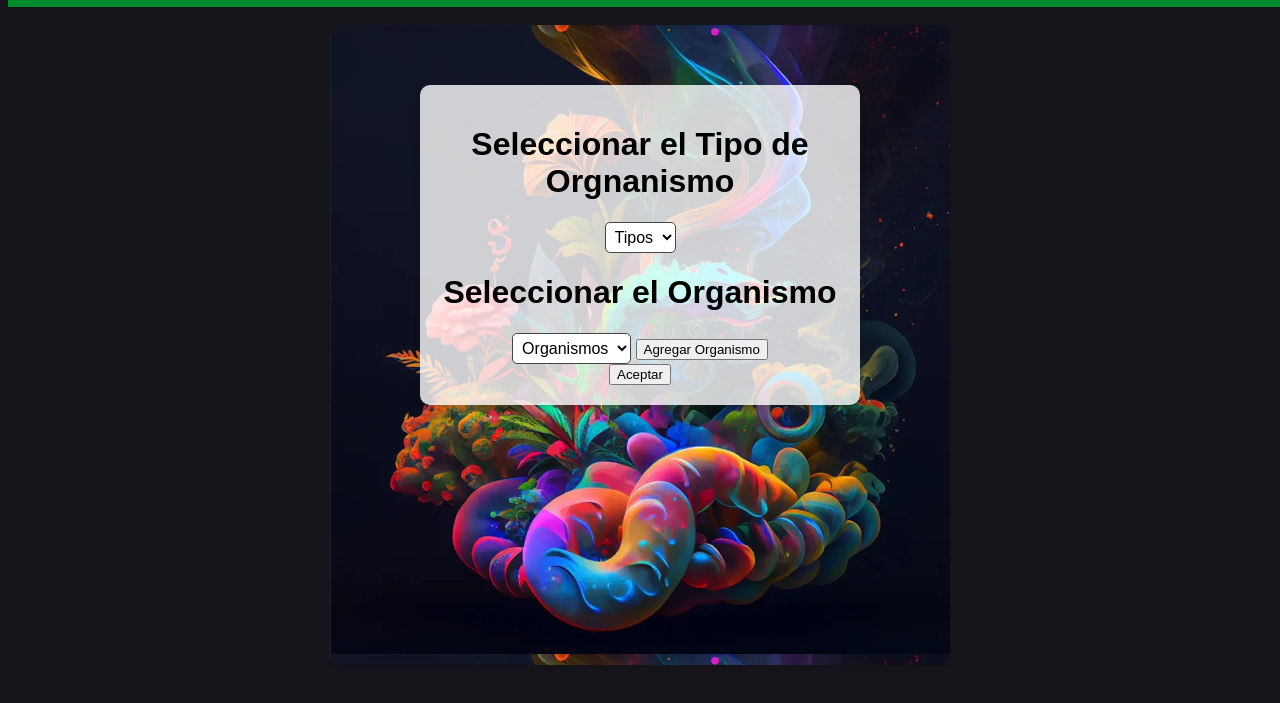
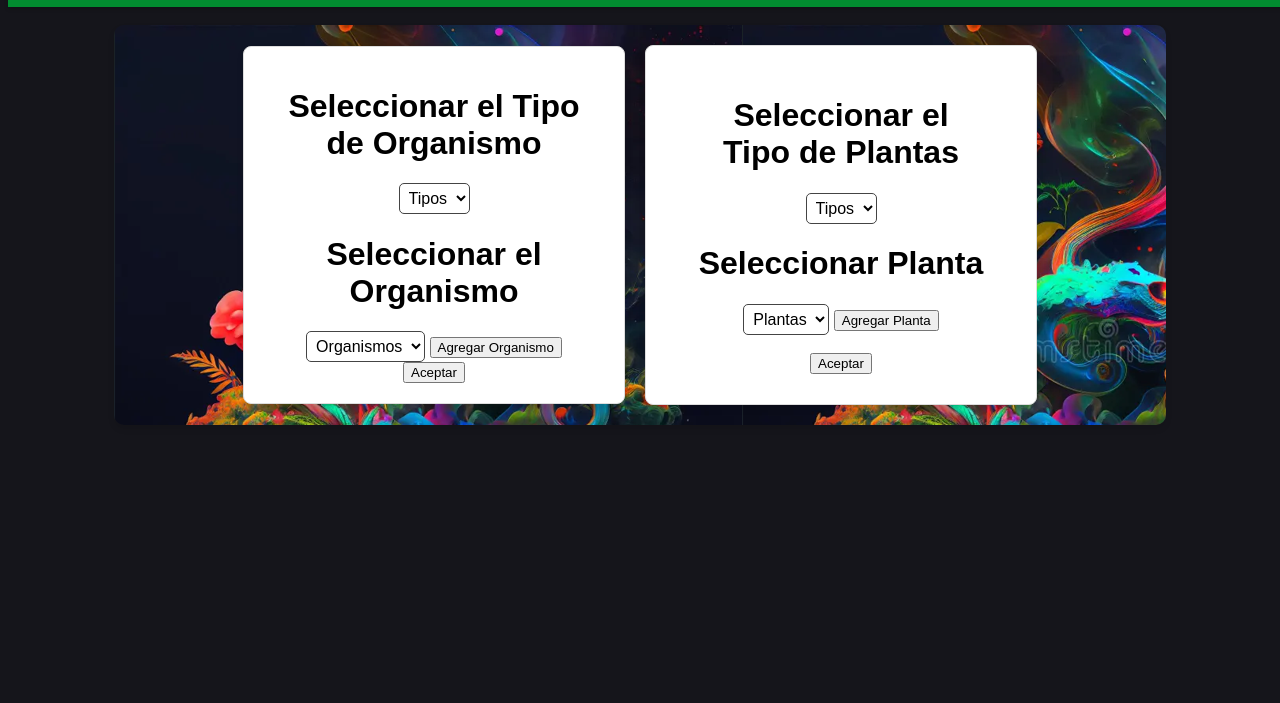
Before and after one commit to JordanIsrael23/Sistema_GestionSuelos_Biologica, a website: page HTML/organismos.html in a window 1280 px wide. Shown: the part 43-746 px from the top of the page. Drawn offline with Linux system fonts and the light colour scheme; no server answers; files whose address does not match are found by name.

Commit message:
agregarplantas

```diff
--- a/CSS/organismos.css
+++ b/CSS/organismos.css
@@ -1,4 +1,4 @@
-body{
+body {
     background-color: rgba(6, 6, 12, 0.938);
     background-size: cover;
     background-position: center;
@@ -13,22 +13,35 @@ body{
     box-shadow: 0 4px 6px rgba(0, 0, 0, 0.1);
     margin: auto;
     font-family: Arial, sans-serif;
-    width: 580px;
-    height:600px;
+    width: 80%;  /* Ajuste de ancho para mejor responsividad */
+    max-width: 1200px; /* Limita el ancho máximo */
+    display: flex;  /* Usamos Flexbox para alinear las cajas horizontalmente */
+    justify-content: center; /* Centra las cajas horizontalmente */
+    gap: 20px; /* Espacio entre las cajas */
+    align-items: center; /* Alinea las cajas verticalmente en el centro */
 }
 
-.caja2{
-    position: relative;
-    top: 40px;
-    background-color: rgba(255, 255, 255, 0.8);
-    padding: 20px;
-    border-radius: 10px;
-    box-shadow: 0 4px 6px rgba(0, 0, 0, 0.1);
-    max-width: 400px;
-    margin: auto;
-    font-family: Arial, sans-serif;
+.caja2 {
+    background-color: #ffffff; /* Fondo blanco */
+    border: 1px solid #ddd; /* Borde gris claro */
+    border-radius: 8px;
+    padding: 20px 40px;
+    box-shadow: 0px 4px 6px rgba(0, 0, 0, 0.1); /* Sombra suave */
+    width: 300px; /* Ajustar el ancho de caja3 */
     text-align: center;
+    flex-shrink: 0; /* Evita que caja3 se reduzca de tamaño */
 }
+.caja3 {
+    background-color: #ffffff; /* Fondo blanco */
+    border: 1px solid #ddd; /* Borde gris claro */
+    border-radius: 8px;
+    padding: 30px 50px;
+    box-shadow: 0px 4px 6px rgba(0, 0, 0, 0.1); /* Sombra suave */
+    width: 290px; /* Ajustar el ancho de caja3 */
+    text-align: center;
+    flex-shrink: 0; /* Evita que caja3 se reduzca de tamaño */
+}
+
 .header {
     background-color: rgba(0, 153, 51, 0.9); /* Verde con transparencia */
     color: white;
@@ -71,8 +84,6 @@ select {
     border-radius: 5px;
 }
 
-
-
 select option {
     color: black;
     background-color: wheat;
--- a/HTML/organismos.html
+++ b/HTML/organismos.html
@@ -20,7 +20,7 @@
         <div class="caja2">
 
             <form id="formulario" action="" method="post">
-                <h1>Seleccionar el Tipo de Orgnanismo</h1>
+                <h1>Seleccionar el Tipo de Organismo</h1>
                 <select id="tipos" name="tipos" required>
                     <option>Tipos</option>
                 </select>
@@ -33,9 +33,28 @@
                 <button>Aceptar</button>
             </form>
         </div>
+        <div class="caja3">
+            <form id="formulario" action="" method="post">
+                <h1>Seleccionar el Tipo de Plantas</h1>
+                <select id="tipos" name="tipos" required>
+                    <option>Tipos</option>
+                </select>
+                <h1>Seleccionar Planta </h1>
+                <select id="plantas" name="plantas" required>
+                    <option value="">Plantas</option>
+                </select>
+                <button>Agregar Planta</button>
+                <br><br>
+                <button>Aceptar</button>
+            </form>
+        </div>
     </div>
+
     <script src="/js/organismoDatos.js"></script>
     <script src="/js/agregarorganismos.js"></script>
+    <script src="/js/plantasdatos.js"></script>
+    <script src="/js/agregarplantas.js"></script>
+
 </body>
 
 </html>
```
Also changed, not shown: JavaScript/agregarplantas.js (added, +21 -0 lines), JavaScript/app.js (+7 -0 lines), JavaScript/listaplantas.js (added, +17 -0 lines), JavaScript/plantas.js (added, +17 -0 lines), JavaScript/plantasdatos.js (added, +21 -0 lines).
